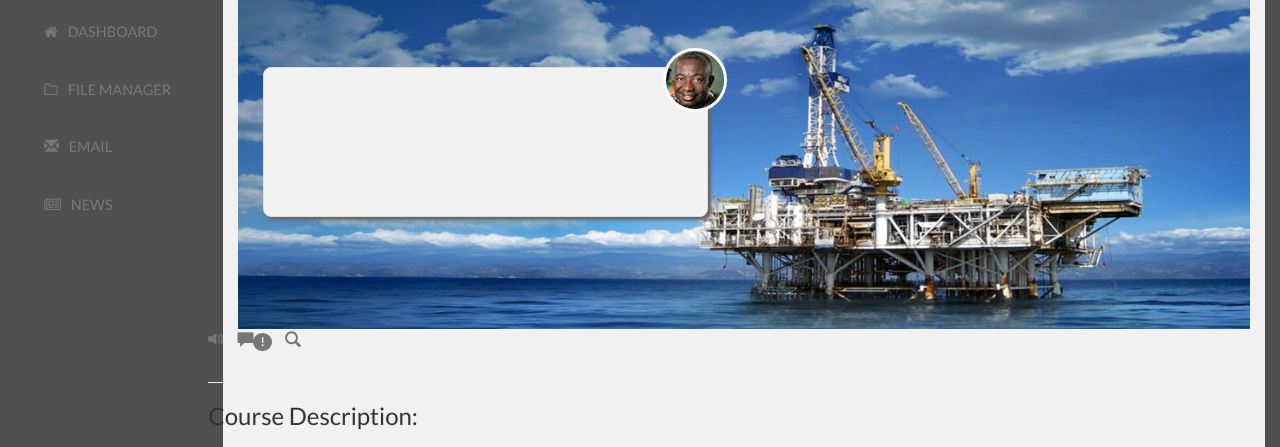
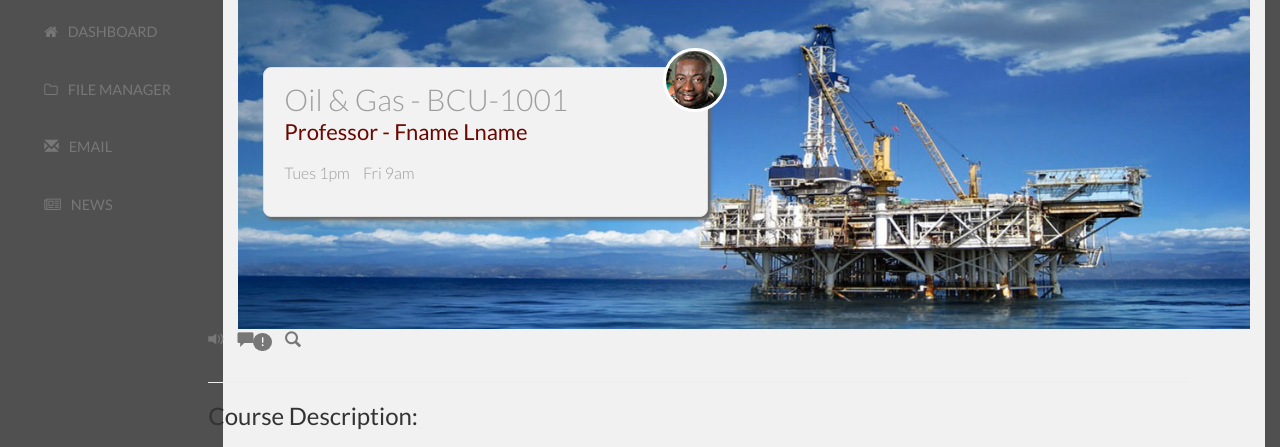
Before and after one commit to msettimi13/A3_HW1_SettimiM, a plain HTML site: page index.html in a window 1280 px wide. Shown: the part 113-560 px from the top of the page. Drawn offline with nearby package versions, Linux system fonts and the light colour scheme.

Commit message:
added some more AJAX

```diff
--- a/index.html
+++ b/index.html
@@ -83,10 +83,13 @@
 
               <!-- REPLACE THIS CONTENT WITH DATA PULLED IN FROM classData.js -->
 
-              <p class="text-muted"><span class="text-primary"></span></p>
-              <p></p>
+              <p class="text-muted"><span class="text-primary">Oil & Gas - BCU-1001</span></p>
+              <p>Professor - Fname Lname</p>
               <!-- class times go here -->
-              <ul class="list-inline"></ul>
+              <ul class="list-inline">
+                <li>Tues 1pm</li>
+                <li>Fri 9am</li>
+              </ul>
 
               <!-- END DYNAMIC DATA -->
             </div>
@@ -275,7 +278,6 @@
   <!-- javascript includes -->
   <script src="http://code.jquery.com/jquery-latest.min.js"></script>
   <script src="js/bootstrap.min.js"></script>
-  <script src="data/classData.js"></script>
   <script src="js/main.js"></script>
 </body>
 
--- /dev/null
+++ b/js/main.js
@@ -0,0 +1,21 @@
+(() => {
+
+    // make an AJAX request using the fetch API
+    // fetch is an AJAX request
+    fetch('./data/classData.json')
+        .then(res => res.json())
+        .then(data => {
+
+            debugger;
+            console.log(data);
+
+        // handleData
+        // heres where you would call the function that puts the pieces on the page
+    })
+
+    // if it breaks tell me what happened to it
+    .catch((err) => {
+        console.log(err);
+    })
+
+})();
```
Also changed, not shown: 1 other file.
